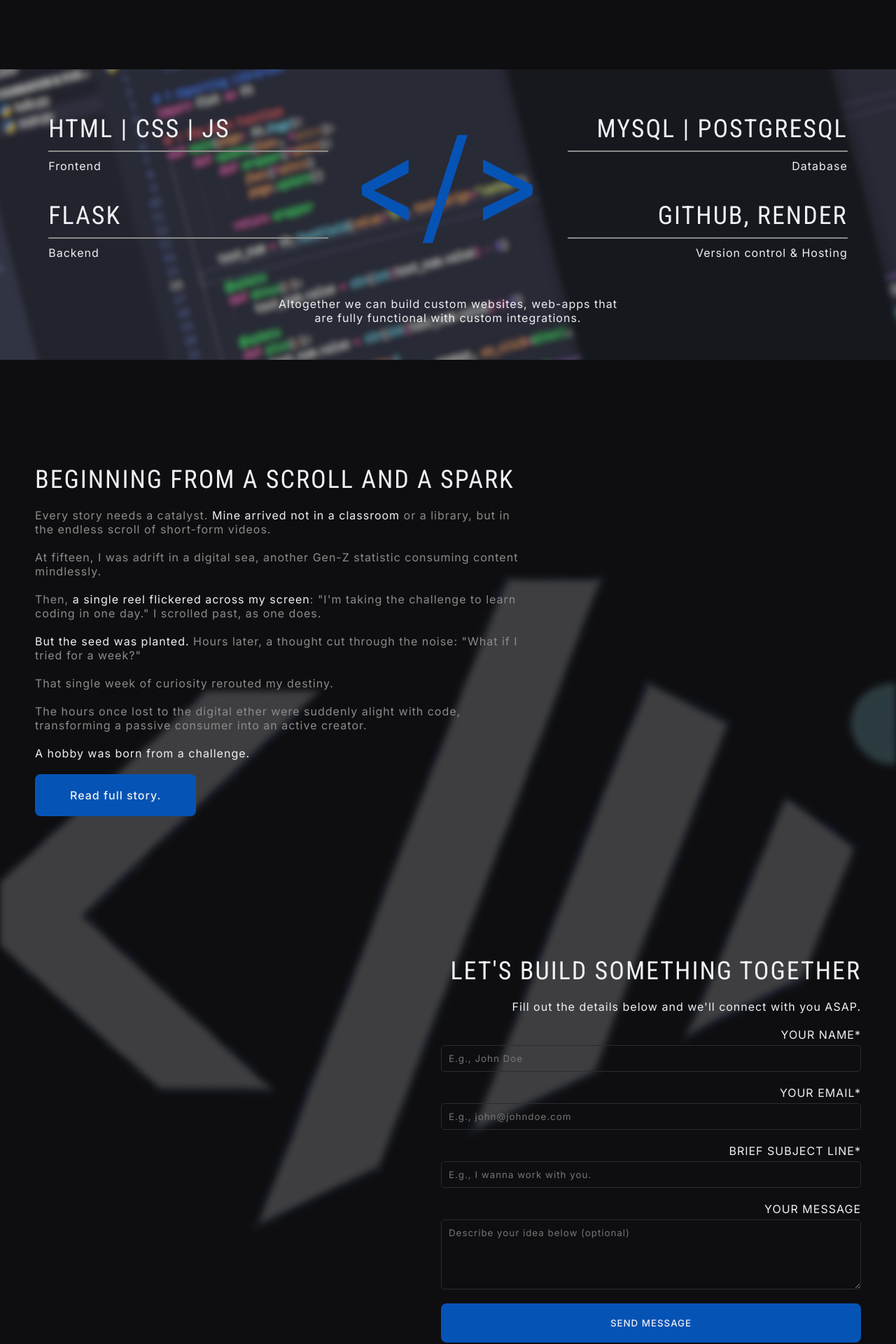
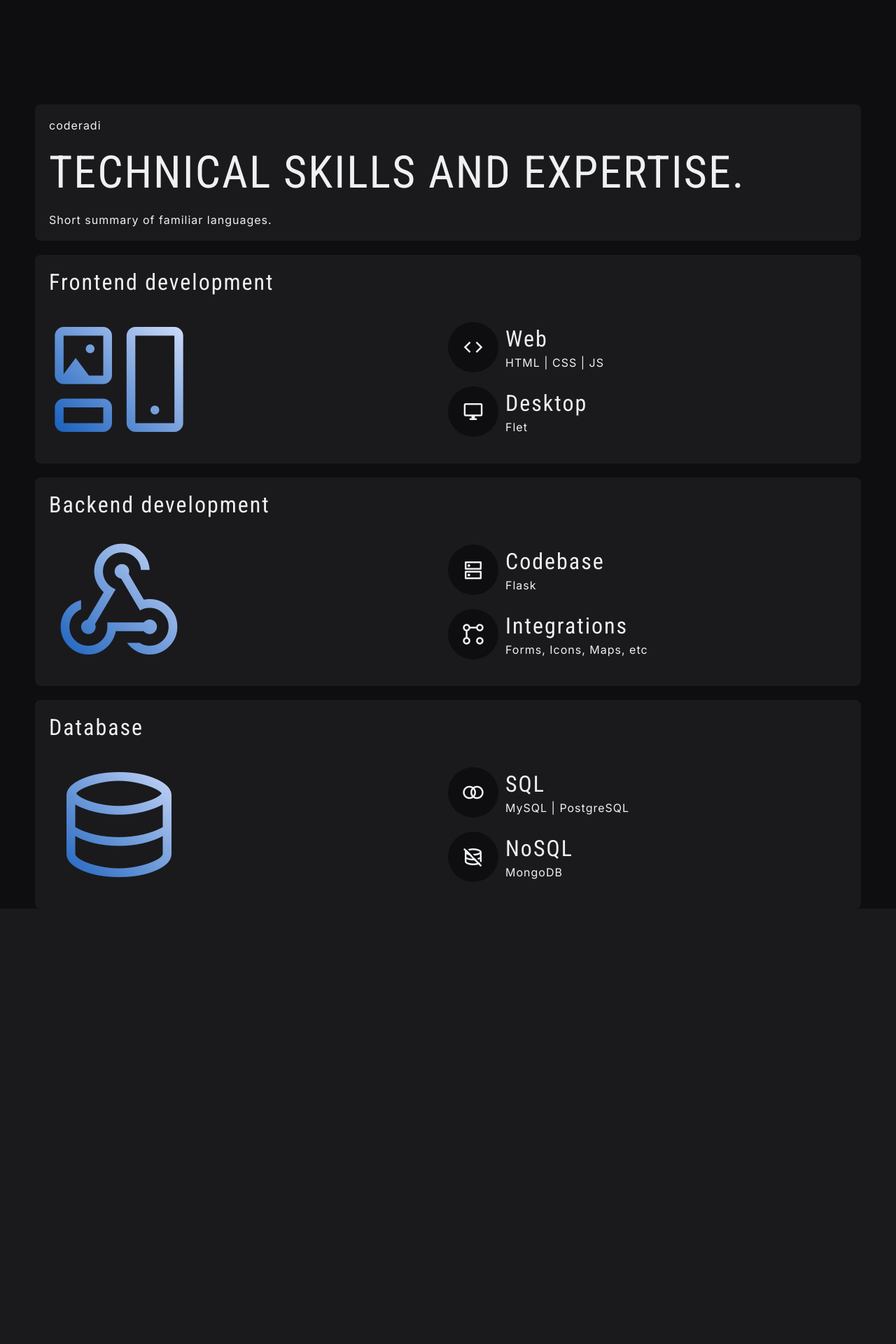
Before and after one commit to coderadi-in/Portfolio-redesigned, a Flask app: page / in a window 1280 px wide. Shown: the part 801-2721 px from the top of the page at 70% size. After the commit the page ends 2099 px from the top, so only its background shows below. Run offline with Flask 3, Linux system fonts and the light colour scheme; parts of the project's set-up code (start-up, migrations or seed data) failed here and were passed over.

Commit message:
Added skills section.

```diff
--- a/static/css/animations/home.css
+++ b/static/css/animations/home.css
@@ -18,3 +18,35 @@
     pointer-events: all;
 }
 /* | HERO SECTION [END] */
+
+/* | SKILLS SECTION [START] */
+.skills .intro-h1,
+.skills .skill {
+  opacity: 0;
+}
+
+.skills.visible .intro-h1 {
+  animation: fadeInOut 2s ease-out forwards;
+}
+
+.skills.visible .skill {
+  animation: fadeIn 0.5s ease-out forwards;
+}
+
+.skills.visible .skill:nth-child(1) { animation-delay: 2s; }
+.skills.visible .skill:nth-child(2) { animation-delay: 2.1s; }
+.skills.visible .skill:nth-child(3) { animation-delay: 2.2s; }
+.skills.visible .skill:nth-child(4) { animation-delay: 2.3s; }
+
+/* Keyframes */
+@keyframes fadeInOut {
+  0% { opacity: 0; }
+  20% { opacity: 1; }
+  80% { opacity: 1; }
+  100% { opacity: 0; }
+}
+
+@keyframes fadeIn {
+  from { opacity: 0; }
+  to { opacity: 1; }
+}
--- a/static/css/pages/home.css
+++ b/static/css/pages/home.css
@@ -9,7 +9,7 @@
 /* | HERO SECTION [START] */
 .hero {
     background-image: url('/static/assets/images/bg.png');
-    background-position: center left;
+    background-position: center top;
     background-size: cover;
     height: 100dvh;
 }
@@ -28,82 +28,66 @@
 
 /* | SKILLS SECTION [START] */
 .skills {
-    background-image: url('/static/assets/images/skills.png');
-    background-position: top left;
-    background-size: cover;
+    height: 100vh;
+    position: relative;
 }
 
-.skills .skill {min-width: 400px;}
-.skills .tech.right {text-align: right;}
-.skills .divider {border-color: var(--text-secondary);}
+.skills .section {height: 100vh;}
 
-.skills .illustration {
-    font-size: 200px;
-    color: var(--primary);
+.skills .intro-h1 {
+    position: absolute;
+    z-index: -1;
+    font-size: 10vw;
 }
 
-.skills .bottom-line {
-    text-align: center;
-    max-width: 500px;
+.skills .grid {
+    grid-template-columns: repeat(2, 1fr);
+    width: 100%;
+    height: 100%;
+}
+
+.skills .grid .skill {
+    padding: 20px;
+    border-radius: 8px;
+    background-color: var(--surface);
+}
+
+.skills .skill .h1 {
+    font-size: 4rem;
+}
+
+.skills .skill .main-symbol {
+    font-size: 200px;
+    background: linear-gradient(45deg, var(--primary), #DFE7FF);
+    background-clip: text;
+    color: transparent;
+}
+
+.skills .skill .desc {min-width: 50%;}
+
+.skills .skill .symbol-normal {
+    font-size: 32px;
+    background-color: var(--background);
+    border-radius: 50px;
+    padding: 20px;
+    vertical-align: bottom;
 }
 /* | SKILLS SECTION [END] */
 
-/* | ENDING SECTION [START] */
-.ending {position: relative;}
-
-.ending .img {
-    position: absolute;
-    height: 100%;
-    object-fit: cover;
-    z-index: -1;
-    opacity: 0.2;
-    filter: blur(5px);
-}
-/* | ENDING SECTION [END] */
-
-/* | ABOUT SECTION [START] */
-.about .story {
-    color: var(--text-secondary);
-    max-width: 700px;
-}
-
-.about .story .t-normal {color: var(--text);}
-
-.about .link {
-    width: fit-content;
-    border-radius: 8px;
-}
-/* | ABOUT SECTION [END] */
-
-/* | CONTACT SECTION [START] */
-.contact .section {
-    max-width: 700px;
-    margin: 0 0 0 auto;
-    text-align: right;
-}
-
-.contact .btn[type="submit"] {
-    font-weight: 500;
-    color: var(--text);
-    text-transform: uppercase;
-    letter-spacing: 1px;
-    border-radius: 8px;
-}
-
 /* & RESPONSIVE VERSIONS */
-@media (max-width: 1200px) {
-    .skills .top {
-        flex-direction: column;
-        align-items: start;
-        width: 100%;
-    }
-
-    .skills .illustration {display: none;}
-    .skills .tech.right {text-align: left;}
+@media (max-width: 1440px) {
+    .skills .grid {grid-template-columns: 1fr;}
 }
 
 @media (max-width: 568px) {
     .hero .h1 {font-size: 4rem;}
-    .skills .skill {min-width: auto;}
-    .skills .divider {order: 1;}
+
+    .skills .skill .h1 {font-size: 3rem;}
+
+    .skills .skill .main-row {
+        flex-direction: column;
+        align-items: start;
+    }
+
+    .skills .skill .main-symbol {margin: 0 auto;}
 }
--- a/static/js/pages/home.js
+++ b/static/js/pages/home.js
@@ -1,8 +1,9 @@
 // ? GETTING DOCUMENT ELEMENTS
 const heroSection = document.querySelector('.hero');
+const skillsSection = document.querySelector('.skills');
 
 // & PREPARING OBSERVABLE SECTIONS ARRAY
-const observables = [heroSection];
+const observables = [heroSection, skillsSection];
 
 // ! INTERSECTION OBSERVER VALUES
 const observerOptions = {
@@ -16,9 +17,6 @@ const observer = new IntersectionObserver((entries) => {
     entries.forEach(entry => {
         if (entry.isIntersecting) {
             entry.target.classList.add('visible');
-
-        } else {
-            entry.target.classList.remove('visible');
         }
     });
 }, observerOptions);
--- a/templates/pages/home.html
+++ b/templates/pages/home.html
@@ -41,116 +41,103 @@
             </section>
         </section>
 
-        <section class="skills">
-            <section class="section column gap-40 v-center">
-                <div class="top row gap-40 h-center">
-                    <div class="tech left column gap-40">
-                        <div class="skill column gap-10">
-                            <h1 class="h1">HTML | CSS | JS</h1>
-                            <hr class="divider">
-                            <span class="text">Frontend</span>
-                        </div>
+        <section class="skills" id="skills">
+            <section class="section center">
+                <h1 class="h1 intro-h1">My skills.</h1>
 
-                        <div class="skill column gap-10">
-                            <h1 class="h1">Flask</h1>
-                            <hr class="divider">
-                            <span class="text">Backend</span>
+                <div class="grid gap-20">
+                    <div class="skill column gap-20 h-sb">
+                        <span class="text">coderadi</span>
+                        <h1 class="h1">Technical skills and expertise.</h1>
+                        <span class="text">Short summary of familiar languages.</span>
+                    </div>
+
+                    <div class="skill column gap-20">
+                        <h2 class="h2">Frontend development</h2>
+
+                        <div class="row main-row gap-20 h-sb">
+                            <span class="symbol main-symbol">mobile_layout</span>
+
+                            <div class="desc column gap-20">
+                                <div class="row gap-10">
+                                    <span class="symbol symbol-normal">code</span>
+
+                                    <div class="column gap-5">
+                                        <h2 class="h2">Web</h2>
+                                        <span class="text">HTML | CSS | JS</span>
+                                    </div>
+                                </div>
+
+                                <div class="row gap-10">
+                                    <span class="symbol symbol-normal">desktop_windows</span>
+
+                                    <div class="column gap-5">
+                                        <h2 class="h2">Desktop</h2>
+                                        <span class="text">Flet</span>
+                                    </div>
+                                </div>
+                            </div>
                         </div>
                     </div>
 
-                    <h1 class="h1 illustration">&lt;/&gt;</h1>
+                    <div class="skill column gap-20">
+                        <h2 class="h2">Backend development</h2>
 
-                    <div class="tech right column gap-40">
-                        <div class="skill column gap-10">
-                            <h1 class="h1">MySQL | PostgreSQL</h1>
-                            <hr class="divider">
-                            <span class="text">Database</span>
+                        <div class="row main-row gap-20 h-sb">
+                            <span class="symbol main-symbol">webhook</span>
+
+                            <div class="desc column gap-20">
+                                <div class="row gap-10">
+                                    <span class="symbol symbol-normal">dns</span>
+
+                                    <div class="column gap-5">
+                                        <h2 class="h2">Codebase</h2>
+                                        <span class="text">Flask</span>
+                                    </div>
+                                </div>
+
+                                <div class="row gap-10">
+                                    <span class="symbol symbol-normal">linked_services</span>
+
+                                    <div class="column gap-5">
+                                        <h2 class="h2">Integrations</h2>
+                                        <span class="text">Forms, Icons, Maps, etc</span>
+                                    </div>
+                                </div>
+                            </div>
                         </div>
+                    </div>
 
-                        <div class="skill column gap-10">
-                            <h1 class="h1">GitHub, Render</h1>
-                            <hr class="divider">
-                            <span class="text">Version control &amp; Hosting</span>
+                    <div class="skill column gap-20">
+                        <h2 class="h2">Database</h2>
+
+                        <div class="row main-row gap-20 h-sb">
+                            <span class="symbol main-symbol">database</span>
+
+                            <div class="desc column gap-20">
+                                <div class="row gap-10">
+                                    <span class="symbol symbol-normal">join</span>
+
+                                    <div class="column gap-5">
+                                        <h2 class="h2">SQL</h2>
+                                        <span class="text">MySQL | PostgreSQL</span>
+                                    </div>
+                                </div>
+
+                                <div class="row gap-10">
+                                    <span class="symbol symbol-normal">database_off</span>
+
+                                    <div class="column gap-5">
+                                        <h2 class="h2">NoSQL</h2>
+                                        <span class="text">MongoDB</span>
+                                    </div>
+                                </div>
+                            </div>
                         </div>
                     </div>
                 </div>
-
-                <span class="text bottom-line">Altogether we can build custom websites, web-apps that are fully
-                    functional with custom integrations.</span>
             </section>
         </section>
-
-        <div class="ending column gap-100">
-            <section class="about">
-                <section class="section column gap-20">
-                    <h1 class="h1">Beginning from a scroll and a spark</h1>
-
-                    <div class="story column gap-20">
-                        <p class="para">Every story needs a catalyst. <span class="t-normal">Mine arrived not in a
-                                classroom</span> or a library, but in the endless scroll of short-form videos.</p>
-
-                        <p class="para">At fifteen, I was adrift in a digital sea, another Gen-Z statistic consuming
-                            content
-                            mindlessly.</p>
-
-                        <p class="para">Then, <span class="t-normal">a single reel flickered across my screen</span>:
-                            "I'm
-                            taking the challenge to learn coding in one day." I scrolled past, as one does.</p>
-
-                        <p class="para"><span class="t-normal">But the seed was planted.</span> Hours later, a thought
-                            cut
-                            through the noise: "What if I tried for a week?"</p>
-
-                        <p class="para">That single week of curiosity rerouted my destiny.</p>
-
-                        <p class="para">The hours once lost to the digital ether were suddenly alight with code,
-                            transforming a
-                            passive consumer into an active creator.</p>
-
-                        <p class="para"><span class="t-normal">A hobby was born from a challenge.</span></p>
-                    </div>
-
-                    <a href="/coding-greatness/how-adi-became-coderadi" class="link btn fl">Read full story.</a>
-                </section>
-            </section>
-
-            <img src="{{ url_for('static', filename='assets/icons/logo.png') }}" alt="coderadi" class="img">
-
-            <section class="contact">
-                <section class="section column gap-20">
-                    <h1 class="h1">Let's build something together</h1>
-                    <p class="para">Fill out the details below and we'll connect with you ASAP.</p>
-
-                    <form action="/contact/" method="post" class="form column gap-20">
-                        <div class="form-elem column gap-5">
-                            <label for="name">YOUR NAME*</label>
-                            <input required type="text" name="name" id="name" class="input"
-                                placeholder="E.g., John Doe">
-                        </div>
-
-                        <div class="form-elem column gap-5">
-                            <label for="email">YOUR EMAIL*</label>
-                            <input required type="email" name="email" id="email" class="input"
-                                placeholder="E.g., john@johndoe.com">
-                        </div>
-
-                        <div class="form-elem column gap-5">
-                            <label for="subject">BRIEF SUBJECT LINE*</label>
-                            <input required type="text" name="subject" id="subject" class="input"
-                                placeholder="E.g., I wanna work with you.">
-                        </div>
-
-                        <div class="form-elem column gap-5">
-                            <label for="message">YOUR MESSAGE</label>
-                            <textarea name="message" id="message" class="input"
-                                placeholder="Describe your idea below (optional)"></textarea>
-                        </div>
-
-                        <button type="submit" class="btn fl">Send message</button>
-                    </form>
-                </section>
-            </section>
-        </div>
     </main>
 
     <script src="{{ url_for('static', filename='js/pages/home.js') }}"></script>
```
Also changed, not shown: 1 other file.
